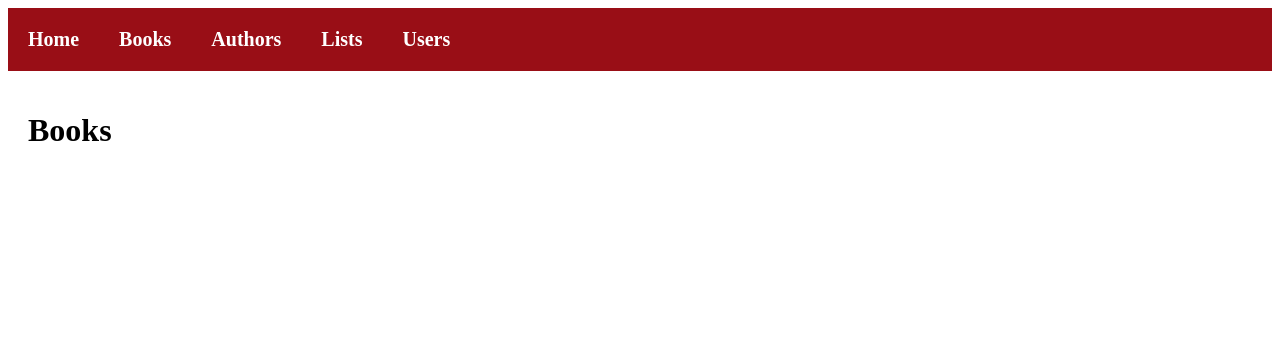
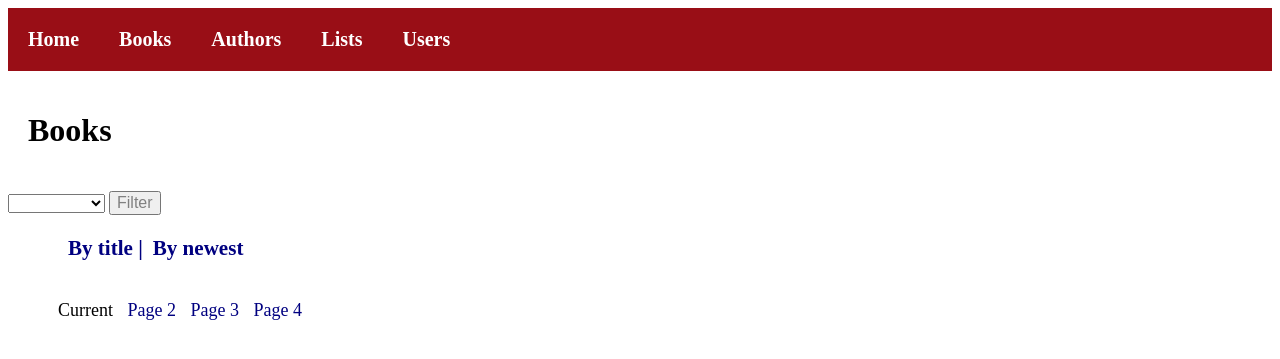
Before and after one commit to amymhaddad/upcase_booklist_app, a Flask app: page /books in a window 1280 px wide. Shown: the top 359 px of the page. Run offline with Flask 2, Linux system fonts and the light colour scheme; data that the repository does not hold is empty.

Commit message:
Books page allows user to sort, filter, and paginate book results.

```diff
--- a/alembic/env.py
+++ b/alembic/env.py
@@ -22,9 +22,7 @@ fileConfig(config.config_file_name)
 # for 'autogenerate' support
 # from myapp import mymodel
 # target_metadata = mymodel.Base.metadata
-# target_metadata = None
-
-from database import Base
+from upcase_booklist_app.database import Base
 target_metadata = Base.metadata
 
 
--- a/app.py
+++ b/app.py
@@ -1,5 +1,8 @@
-from flask import Flask, render_template, url_for
-from upcase_booklist_app.data.books import books
+from flask import Flask, render_template, request
+
+from upcase_booklist_app.database import db_session
+from upcase_booklist_app.models.book import Book
+
 from upcase_booklist_app.data.categories import categories
 from upcase_booklist_app.data.author import authors as authors_data
 from upcase_booklist_app.data.users import users as users_info
@@ -14,9 +17,25 @@ def index():
     return render_template("index.html")
 
 
-@app.route("/books")
+@app.route("/books", methods=["GET", "POST"])
 def book_list():
     """Show the list of books"""
+
+    if request.method == "POST":
+        user_genre = request.form["genre"]
+        books = db_session.query(Book).filter(Book.genre == user_genre)
+
+    elif request.method == "GET" and request.args:
+        if request.args.get("page"):
+            limit_books = request.args.get("page")
+            books = db_session.query(Book).limit(10).offset(limit_books)
+
+        elif request.args.get("sort"):
+            sort_by = request.args.get("sort")
+            books = db_session.query(Book).order_by(sort_by).all()
+    else:
+        books = db_session.query(Book).limit(10)
+
     return render_template("books.html", books=books)
 
 
@@ -24,7 +43,9 @@ def book_list():
 def book(book_id):
     """Show details for a specific book."""
 
-    return render_template("book.html", book=books[book_id])
+    book = db_session.query(Book).filter(Book.id == book_id).one()
+
+    return render_template("book.html", book=book)
 
 
 @app.route("/authors")
--- a/static/main.css
+++ b/static/main.css
@@ -65,38 +65,97 @@
 }
 
 /*books.html */
+
+.books-container {
+    display: flex;
+    flex-direction: column;
+    border-bottom: 1px solid black;
+    padding-bottom: 8px;
+    padding-top: 8px
+}
+
 .books {
     display: flex;
-    border-bottom: 1px solid black;
+    flex-direction: column;
 }
 
-.book-details {
+.books a{
+    color: #990E16;
+    text-decoration: none;
+}
+
+.books a:hover{
+    color: #990E16;
+    text-decoration: underline;
+}
+
+.user-selections {
+    display: flex;
+    flex-direction: row;
+}
+
+.user-filter {
+    display: flex;
+    flex-direction: column;
+    max-width: 17%;
+    font-size: 18px;
+    color: black;
+    font-weight: bold;
+}
+
+.filter-button {
+    text-decoration: none;
+    color: gray;
+    font-size: 16px;
+    text-align: center;
+}
+
+.sort-books {
+    display: flex;
+    flex-direction: row;
+    flex-wrap: wrap;
+    font-size: 18px;
+    padding-left: 50px
+}
+
+.sort-books a{
+    text-decoration: none;
+    color: navy;
+    padding-left: 10px;
+}
+
+/*book.html*/
+.single-book-box {
+    background-color: #ddd;
+    margin: 60px;
+    padding: 100px;
+}
+
+.single-book-display {
+    display: flex;
+}
+
+.single-book-details {
+    display: flex;
+    flex-direction: column;
+    flex-wrap: wrap;
+    margin: 10px;
+}
+
+.single-book-title {
     display: flex;
     flex-direction: column;
     flex-wrap: wrap;
 }
 
-.book-detail-spacing {
-    padding-left: 2em;
-    padding:5px;
+.book-summary-text {
+    font-size: 16px;
+    color: black;
 }
 
-.book-title a{
+.single-book-title {
     color: #990E16;
-    text-decoration: none;
-    font-size: 25px;
-    font-weight: bold;
 }
-
-.book-title a:hover{
-    color: #990E16;
-    text-decoration: underline;
-}
-
-.book-description {
-    font-size: 16px;
-}
-
 
 
 /* authors.html */
--- a/templates/authors.html
+++ b/templates/authors.html
@@ -21,9 +21,8 @@
         </div>
 
 
-        <div>
+            <div>
                 {% for author in authors %}
-
                     <div class='author'>
                         <div class='name'>
                             <a href="{{ url_for('author', author_id=author['author_id']) }}">{{ author['name'] }}
@@ -40,7 +39,7 @@
                     </div>
                     {% endfor %}
                 {% endfor %}
-        </div>
+            </div>
 
         <div class="footer"></div>
     </body>
--- a/templates/books.html
+++ b/templates/books.html
@@ -19,23 +19,54 @@
             <h1 class="page-title">Books</h1>
         </div>
 
-       <div>
-            {% for book_id, details in books.items() %}
-           <div class="books">
+        <div>
+            <form action="books" method="POST">
+                <select name="genre" id="genre" value="">
+                    <label for="genre">Book Genre</label>
+                    <option value=""></option>
+                    <option value="Beginner">Beginner</option>
+                    <option value="Intermediate">Intermediate</option>
+                    <option value="Advanced">Advanced</option>
+                </select>
+                <button class="filter-button">Filter</button>
+            </form>
+        </div>
 
-                <!-- One parent -->
-                <div class="book-image"><a href="{{ url_for('book', book_id=book_id) }}"><img src="{{ details['image'] }}" alt="{{ details['title'] }}"></a></div>
 
-                <!-- Second parent with 2 children -->
-                <div class="book-details">
-                    <div class="book-detail-spacing book-title"><a href="{{ url_for('book', book_id=book_id) }}">{{ details['title'] }}</a></div>
-                    <div class="book-detail-spacing book-description">{{ details['summary'] }}</div>
-                </div>
+        <div class="sort-books">
+            <a href="books?sort=title"><h3>By title | </h3>
+            <a href="books?sort=publication_year"><h3>By newest</h3>
+            </a>
+        </div>
+
+
+        <div class="sort-books">
+            <div class="current">
+                <p>Current
+                    <a href="books?page=2">Page 2</a>
+                    <a href="books?page=3">Page 3</a>
+                    <a href="books?page=4">Page 4</a>
+                </p>
             </div>
         </div>
-        {% endfor %}
 
-        <div class="footer"></div>
 
-    </body>
-</html>
+        <div>
+            {% for book in books %}
+                <div class="books-container">
+                    <div class="books">
+                        <a href="{{ url_for('book', book_id=book.id) }}">
+                            <h1>{{ book.title }}</h1>
+                        </a>
+
+                        <a href="{{ url_for('book', book_id=book.id) }}">
+                            <img src="{{ book.image_url }}">
+                        </a>
+                    </div>
+
+
+                    </div>
+                    {% endfor %}
+            </div>
+        </body>
+    </html>
```
Also changed, not shown: other parts of static/main.css (+0 -41 lines), alembic/versions/7b49481bf438_add_books_table.py (deleted, +0 -28 lines), alembic/versions/9f48c004f282_removed_author_id_and_user_id_from_.py (+11 -10 lines), alembic/versions/b78cdaa6e6ec_get_books_table_added_to_database.py (+12 -15 lines), alembic/versions/c7a2d0f9b089_adding_books_to_book_table.py (deleted, +0 -28 lines), alembic/versions/d88a20bc318e_adding_publication_year_to_books_table.py (added, +24 -0 lines), alembic/versions/df34d3f0af24_added_a_genre_column_to_book.py (added, +24 -0 lines), alembic/versions/f879d5d41f91_adding_books_table.py (deleted, +0 -28 lines), database.py (+4 -4 lines), models/book.py (+6 -4 lines), scripts/import_books.py (+31 -31 lines), templates/book.html (+10 -16 lines), 1 other file.
